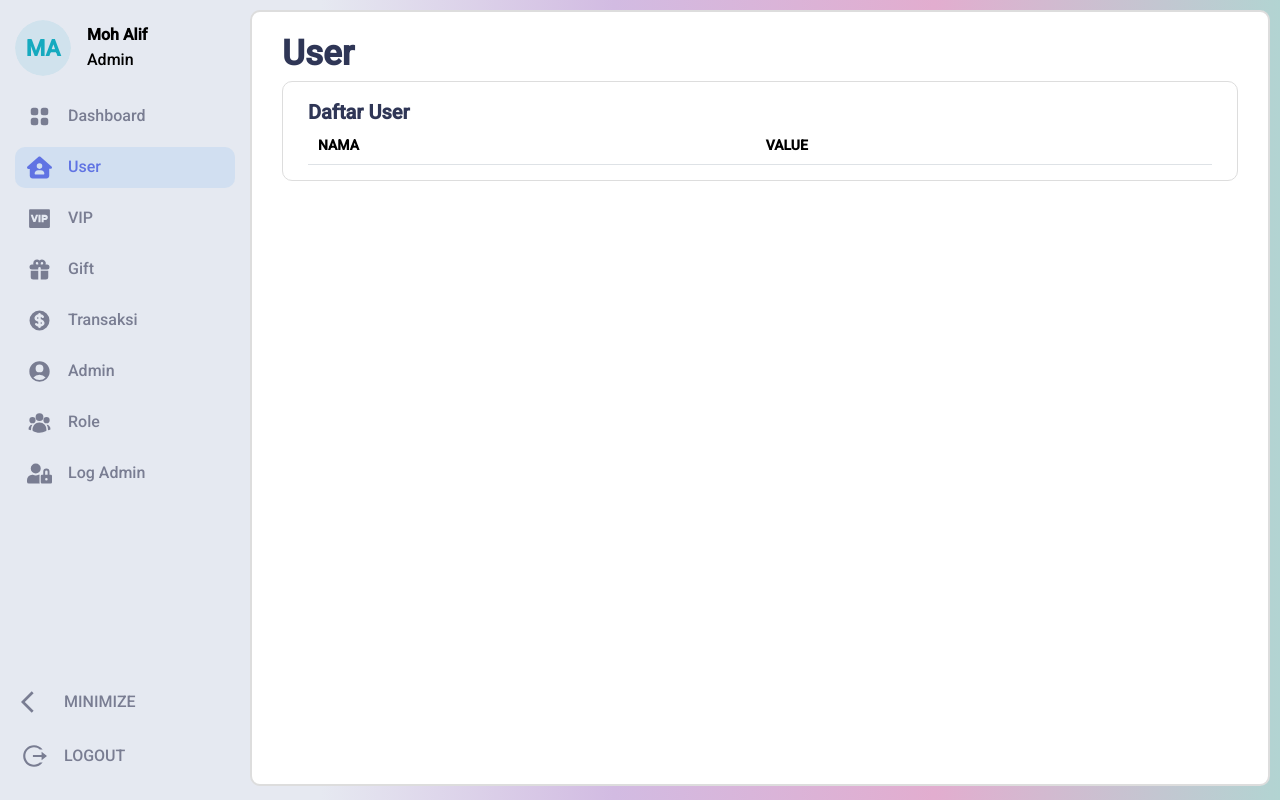
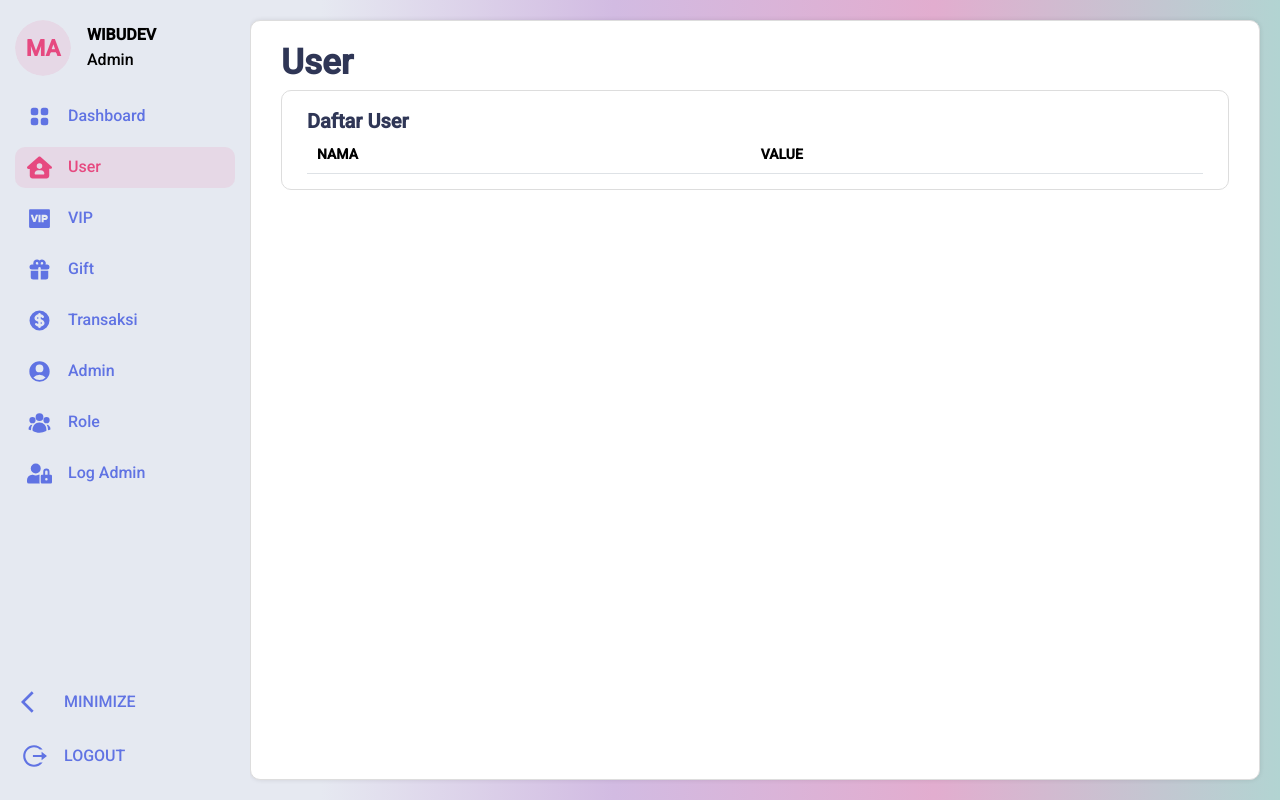
Before and after one commit to bipproduction/bogopa-server, a Next.js app: page /user in a window 1280 px wide. Built offline with nearby package versions, Linux system fonts and the light colour scheme.

Commit message:
style : update
Deskripsi:
- update _global

No Issue

```diff
--- a/src/module/_global/bin/WARNA.ts
+++ b/src/module/_global/bin/WARNA.ts
@@ -3,5 +3,8 @@ export const Warna = {
     bgNavbarKecil: '#E5E9F1',
     bgNavbarBesar: '#E5E9F1',
     abuAbu: '#797d92',
-    biruTua: '#2f3656'
+    biruTua: '#2f3656',
+    warnaBorder: '#dddddd',
+    ungu: '#6073e3',
+    biruChart: '#228be6'
 }
--- a/src/module/_global/dahsboard/view/layout_dashboard.tsx
+++ b/src/module/_global/dahsboard/view/layout_dashboard.tsx
@@ -34,7 +34,7 @@ export default function LayoutDashboard({ children }: { children: React.ReactNod
               border: "none"
             }}>
               <Group>
-                <Avatar color="cyan" radius="xl" size={'lg'}>MA</Avatar>
+                <Avatar color="pink" radius="xl" size={'lg'}>MA</Avatar>
                 <Burger opened={opened} color="rgba(255, 255, 255, 1)" onClick={toggle} hiddenFrom="sm" size="sm" />
               </Group>
               <Group
@@ -45,7 +45,7 @@ export default function LayoutDashboard({ children }: { children: React.ReactNod
                     <Box key={i}>
                       <Tooltip label={v.label}>
                         <ActionIcon
-                          c={v.link === active ? "#6073e3" : Warna.abuAbu}
+                          c={v.link === active ? "#E64980" : Warna.ungu}
                           size={30}
                           variant="subtle"
                           onClick={() => {
@@ -71,7 +71,7 @@ export default function LayoutDashboard({ children }: { children: React.ReactNod
                   <ActionIcon onClick={() => {
                     setNavOpt({ width: 250, breakpoint: 'sm', collapsed: { mobile: isOpenNavbar } })
                     setOpenNavbar(false)
-                  }} variant='subtle' c={Warna.abuAbu}>
+                  }} variant='subtle' c={Warna.ungu}>
                     <MdArrowForwardIos size={30} />
                   </ActionIcon>
                 </Group>
@@ -79,7 +79,7 @@ export default function LayoutDashboard({ children }: { children: React.ReactNod
                   <ActionIcon variant='subtle'
                   //   onClick={() => setOpenModal(true)}
                   >
-                    <RiLogoutCircleRLine size={30} color={Warna.abuAbu} />
+                    <RiLogoutCircleRLine size={30} color={Warna.ungu} />
                   </ActionIcon>
                 </Group>
               </Group>
@@ -91,9 +91,9 @@ export default function LayoutDashboard({ children }: { children: React.ReactNod
             border: "none"
           }} pt={10}>
             <Group pl={15} pb={15} pt={10}>
-              <Avatar color="cyan" radius="xl" size={'lg'}>MA</Avatar>
+              <Avatar color="pink" radius="xl" size={'lg'}>MA</Avatar>
               <Box>
-                <Text fw={"bold"}>Moh Alif</Text>
+                <Text fw={"bold"}>WIBUDEV</Text>
                 <Text>Admin</Text>
               </Box>
             </Group>
@@ -105,18 +105,18 @@ export default function LayoutDashboard({ children }: { children: React.ReactNod
                     style={{ borderRadius: 10, }}
                     label={active === item.link ? (
                       <Group>
-                        <item.icon size={25} color='#6073e3' />
+                        <item.icon size={25} color='#E64980' />
                         <Box>
-                          <Text onClick={() => router.push(item.link)} c={"#6073e3"}>
+                          <Text onClick={() => router.push(item.link)} c={"#E64980"}>
                             {item.label}
                           </Text>
                         </Box>
                       </Group>
                     ) : (
                       <Group>
-                        <item.icon size={25} color={Warna.abuAbu} />
+                        <item.icon size={25} color={Warna.ungu} />
                         <Box>
-                          <Text onClick={() => router.push(item.link)} c={Warna.abuAbu}>
+                          <Text onClick={() => router.push(item.link)} c={Warna.ungu}>
                             {item.label}
                           </Text>
                         </Box>
@@ -126,7 +126,7 @@ export default function LayoutDashboard({ children }: { children: React.ReactNod
                     onClick={() => {
                       router.push(item.link);
                     }}
-                    c={"pink"}
+                    color='pink'
                     variant={active == item.link ? 'light' : 'subtle'}
                   />
                 </Box>
@@ -146,18 +146,18 @@ export default function LayoutDashboard({ children }: { children: React.ReactNod
                   setOpenNavbar(true)
                 }}
               >
-                <ActionIcon variant='subtle' c={Warna.abuAbu}>
+                <ActionIcon variant='subtle' c={Warna.ungu}>
                   <MdArrowBackIos size={30} />
                 </ActionIcon>
-                <Text c={Warna.abuAbu}>MINIMIZE</Text>
+                <Text c={Warna.ungu}>MINIMIZE</Text>
               </Group>
               <Group justify='center' pl={20}
               //   onClick={() => setOpenModal(true)}
               >
                 <ActionIcon variant='subtle'>
-                  <RiLogoutCircleRLine size={30} color={Warna.abuAbu} />
+                  <RiLogoutCircleRLine size={30} color={Warna.ungu} />
                 </ActionIcon>
-                <Text c={Warna.abuAbu}>LOGOUT</Text>
+                <Text c={Warna.ungu}>LOGOUT</Text>
               </Group>
             </Group>
 
@@ -166,15 +166,15 @@ export default function LayoutDashboard({ children }: { children: React.ReactNod
         <AppShell.Main
           bg={Warna.bgDashboard}
         >
-          <Box pt={10} pr={10} pb={10} >
+          <Box pt={20} pr={20} pb={20} >
             <Box style={{
               backgroundColor: "white",
               padding: '15px 30px',
-              borderRadius: 10,
-              // boxShadow: "0px 0px 5px 0px rgba(0,0,0,0.10)",
-              border: '2px solid #dddddd'
+              border: `1px solid ${Warna.warnaBorder}`,
+        borderRadius: 10,
+        boxShadow: "0px 0px 5px 0px rgba(0,0,0,0.10)",
             }}
-              mih={"97vh"}
+              mih={"95vh"}
             >
               {children}
             </Box>
```
